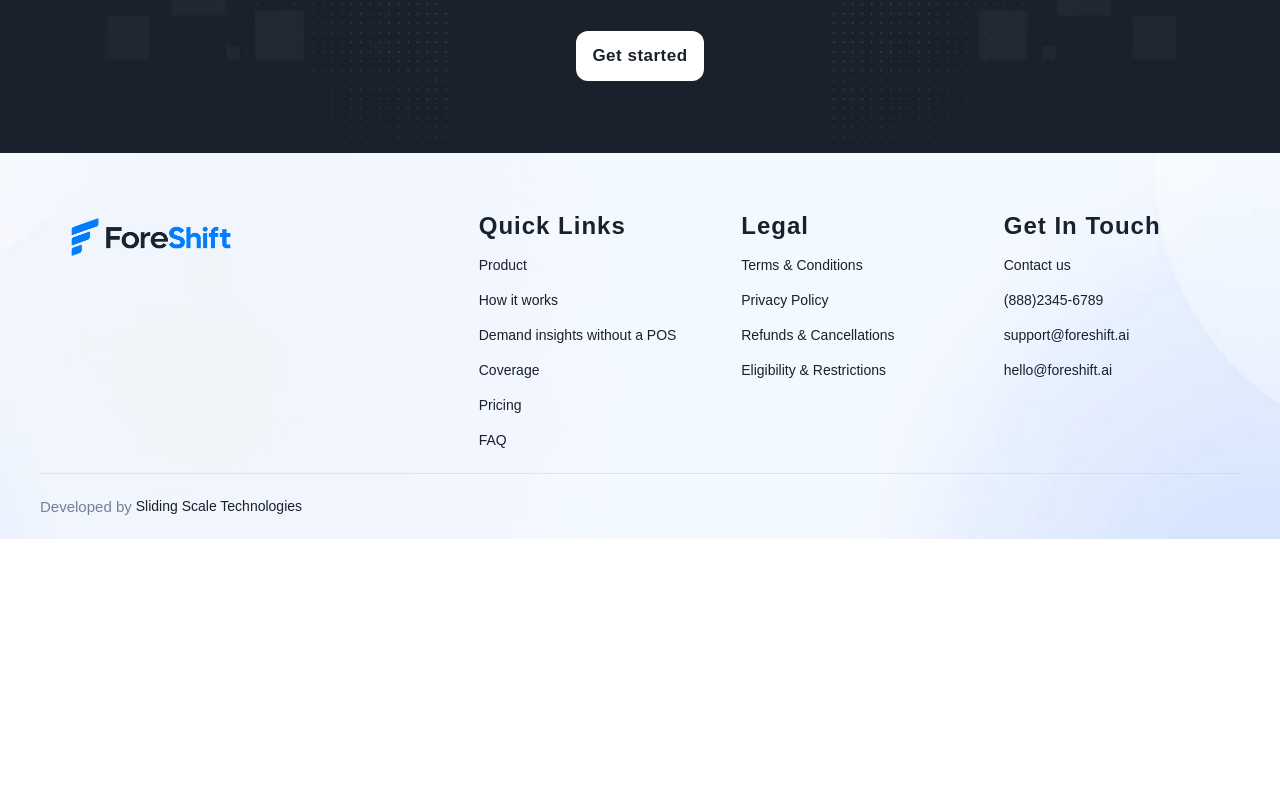
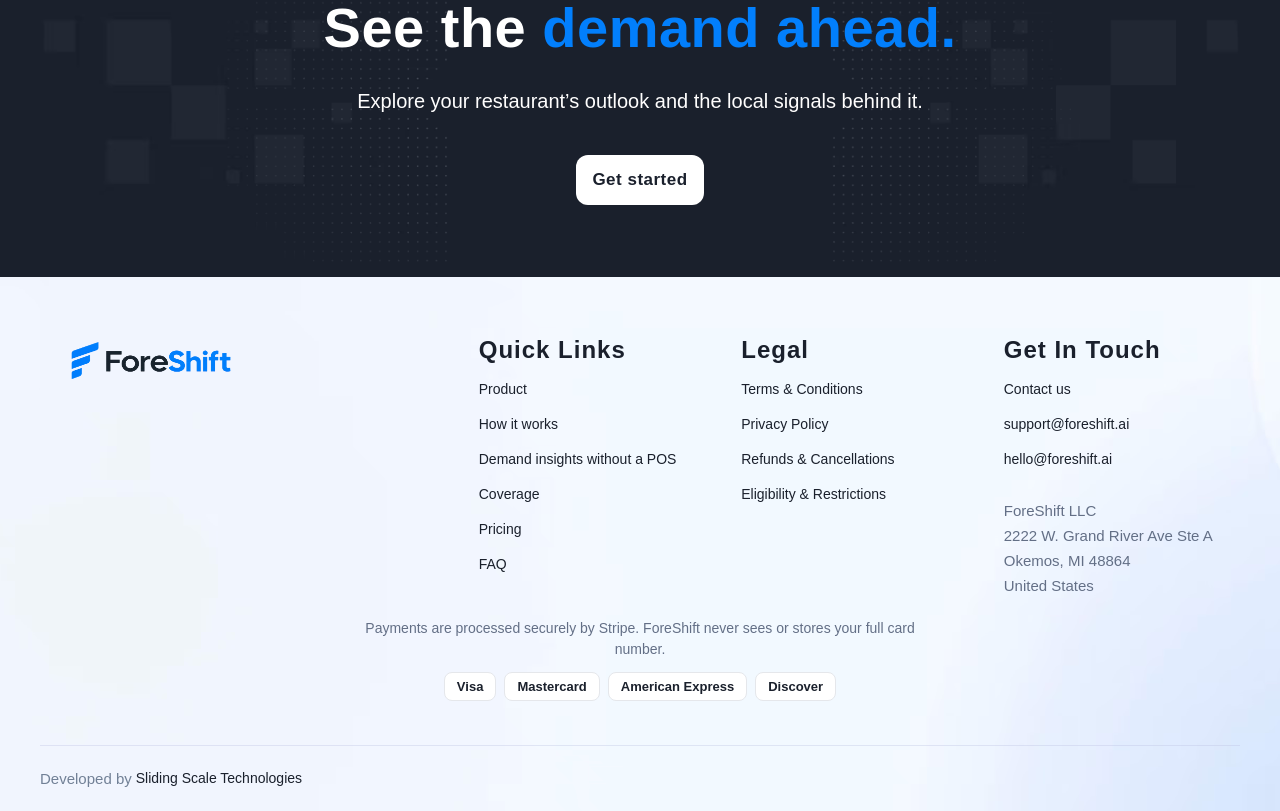
Before and after one commit to sliding-scale-tech/ForeshiftLandingNew, a React (Vite) app: page / in a window 1280 px wide. Shown: the part 8645-9456 px from the top of the page. Before the commit the page ends 9184 px from the top, so only its background shows below. Built offline with nearby package versions, Linux system fonts and the light colour scheme; no server answers.

Commit message:
minor changes

```diff
--- a/scripts/prerender/entry-server.jsx
+++ b/scripts/prerender/entry-server.jsx
@@ -7,10 +7,10 @@ import { StrictMode } from 'react'
 import { prerenderToNodeStream } from 'react-dom/static'
 import { StaticRouter } from 'react-router-dom'
 import App from '../../src/App.jsx'
-import { CONTACT_LINKS, PAGE_META, SITE_URL } from '../../src/config/site.js'
+import { ADDRESS, CONTACT_LINKS, PAGE_META, SITE_URL } from '../../src/config/site.js'
 import { FAQ, TIERS } from '../../src/config/content.js'
 
-export { CONTACT_LINKS, FAQ, PAGE_META, SITE_URL, TIERS }
+export { ADDRESS, CONTACT_LINKS, FAQ, PAGE_META, SITE_URL, TIERS }
 
 export async function render(location = '/') {
   const { prelude } = await prerenderToNodeStream(
--- a/src/components/Footer.jsx
+++ b/src/components/Footer.jsx
@@ -1,5 +1,6 @@
 import { Link } from 'react-router-dom'
-import { CONTACT_LINKS, FOOTER_LINKS, LEGAL_LINKS, LOGO, ROUTES } from '../config/site'
+import PaymentNote from './PaymentNote'
+import { ADDRESS, CONTACT_LINKS, FOOTER_LINKS, LEGAL_LINKS, LOGO, ROUTES } from '../config/site'
 
 export default function Footer() {
   return (
@@ -48,9 +49,19 @@ export default function Footer() {
                 {c.label}
               </a>
             ))}
+            <address className="foot-address">
+              {ADDRESS.name}
+              <br />
+              {ADDRESS.street}
+              <br />
+              {ADDRESS.city}, {ADDRESS.region} {ADDRESS.postalCode}
+              <br />
+              {ADDRESS.country}
+            </address>
           </div>
         </div>
       </div>
+      <PaymentNote showCards className="payment-note--footer" />
       <div className="footer-copyright">
         <div className="copyright">
           <p className="foot-text">Developed by </p>
--- /dev/null
+++ b/src/components/PaymentNote.jsx
@@ -0,0 +1,22 @@
+import { CARD_BRANDS } from '../config/site'
+
+// Stripe website checklist: say how payment data is handled and show the cards accepted.
+// Statement mirrors the Privacy Policy ("handled by Stripe ... We never receive or store your full
+// card number"). The chips are plain text labels, not brand logos; swap in the networks' official
+// marks (per their brand guidelines) if you want logos.
+export default function PaymentNote({ showCards = true, className = '' }) {
+  return (
+    <div className={`payment-note ${className}`.trim()}>
+      <p className="payment-note-text">
+        Payments are processed securely by Stripe. ForeShift never sees or stores your full card number.
+      </p>
+      {showCards && (
+        <ul className="payment-cards" aria-label="Accepted cards">
+          {CARD_BRANDS.map((b) => (
+            <li key={b} className="payment-card-chip">{b}</li>
+          ))}
+        </ul>
+      )}
+    </div>
+  )
+}
--- a/src/components/sections/Pricing.jsx
+++ b/src/components/sections/Pricing.jsx
@@ -7,6 +7,7 @@ import { Link } from 'react-router-dom'
 import CheckIcon from '../CheckIcon'
 import { CTA_LABEL, EXTERNAL, ROUTES } from '../../config/site'
 import { TIERS } from '../../config/content'
+import PaymentNote from '../PaymentNote'
 
 export function TierCards({ compact = false }) {
   return (
@@ -17,7 +18,7 @@ export function TierCards({ compact = false }) {
           <p className="pricing-card-tagline">{tier.tagline}</p>
           <p className="pricing-card-price">
             <span className="pricing-card-price-amount">${tier.price}</span>
-            <span className="pricing-card-price-period"> / month</span>
+            <span className="pricing-card-price-period"> USD / month</span>
           </p>
           {!compact && (
             <>
@@ -53,6 +54,7 @@ export default function Pricing() {
         </p>
       </div>
       <TierCards compact />
+      <PaymentNote />
       <Link to={ROUTES.pricing} className="info-link pricing-more">
         Compare plans and features
       </Link>
--- a/src/config/site.js
+++ b/src/config/site.js
@@ -44,8 +44,22 @@ export const LEGAL_LINKS = [
   { label: 'Eligibility & Restrictions', to: ROUTES.eligibility },
 ]
 
+// Business address (also shown on the legal pages). Keep in sync with Terms, Privacy and the
+// fulfillment policy, and with the PostalAddress in scripts/prerender.mjs structured data.
+export const ADDRESS = {
+  name: 'ForeShift LLC',
+  street: '2222 W. Grand River Ave Ste A',
+  city: 'Okemos',
+  region: 'MI',
+  postalCode: '48864',
+  country: 'United States',
+  countryCode: 'US',
+}
+
+// Cards accepted at checkout (Stripe). Confirm against the Stripe account before launch.
+export const CARD_BRANDS = ['Visa', 'Mastercard', 'American Express', 'Discover']
+
 export const CONTACT_LINKS = [
-  { label: '(888)2345-6789', href: 'tel:+18882345689' }, // placeholder digits, same as the sibling port — this is template contact info, not a real ForeShift number
   { label: 'support@foreshift.ai', href: 'mailto:support@foreshift.ai' },
   { label: 'hello@foreshift.ai', href: 'mailto:hello@foreshift.ai' },
 ]
--- a/src/pages/FulfillmentPolicyBody.jsx
+++ b/src/pages/FulfillmentPolicyBody.jsx
@@ -116,24 +116,21 @@ export default function FulfillmentPolicyBody() {
         They are licensed for use in operating your own venue and may not be resold, redistributed, or used to build
         a competing product.
       </p>
-      <p>- Additional jurisdiction-specific restrictions: TBD pending legal review.</p>
       <h2>7. Before you dispute a charge</h2>
       <p>
         If a charge looks wrong, please contact us first at{' '}
         <a href="mailto:support@foreshift.ai">support@foreshift.ai</a>. Most issues, a duplicate charge, an
         unexpected renewal, a report for the wrong zone, are resolved the same day and far faster than a
-        chargeback. Charges appear on your statement as <strong>[Statement descriptor TBD]</strong>.
+        chargeback.
       </p>
       <h2>8. Contact</h2>
       <p>
         Email: <a href="mailto:support@foreshift.ai">support@foreshift.ai</a>
         <br />
-        Phone: (888)2345-6789
-        <br />
         Support hours: Monday–Friday, 9:00a–6:00p ET
       </p>
       <p>
-        ForeShift
+        ForeShift LLC
         <br />
         2222 W. Grand River Ave Ste A
         <br />
--- a/src/pages/PricingPage.jsx
+++ b/src/pages/PricingPage.jsx
@@ -2,6 +2,7 @@ import { Link } from 'react-router-dom'
 import PageHero from '../components/PageHero'
 import CallToAction from '../components/sections/CallToAction'
 import { TierCards } from '../components/sections/Pricing'
+import PaymentNote from '../components/PaymentNote'
 import { ROUTES } from '../config/site'
 
 const BILLING = [
@@ -26,6 +27,7 @@ export default function PricingPage() {
       <section className="info-section">
         <div className="info-container info-container--wide">
           <TierCards />
+          <PaymentNote />
         </div>
       </section>
 
--- a/src/pages/Privacy.jsx
+++ b/src/pages/Privacy.jsx
@@ -7,7 +7,7 @@ export default function Privacy() {
       subtitle={
         <>
           This policy explains what ForeShift collects, why, and what we do with it. ForeShift is operated by{' '}
-          <strong>[Legal entity name TBD]</strong>, based in Detroit, Michigan, United States.
+          <strong>ForeShift LLC</strong>, based in Detroit, Michigan, United States.
         </>
       }
     >
@@ -44,7 +44,7 @@ export default function Privacy() {
       <p>- <strong>Stripe</strong>: to process payments and manage subscriptions.</p>
       <p>
         - <strong>Service providers</strong>: hosting, geocoding, email delivery, event and weather data, and
-        analytics, each bound to use the data only to provide their service to us. Current subprocessor list: TBD.
+        analytics, each bound to use the data only to provide their service to us.
       </p>
       <p>
         - <strong>Legal and safety</strong>: where required by law, or to protect the rights, safety, and property
@@ -62,8 +62,7 @@ export default function Privacy() {
       <p>
         We use cookies and similar technologies that are strictly necessary to run the site and keep you signed in,
         and, where you consent, analytics cookies to understand how the site is used. You can control cookies in
-        your browser settings; blocking necessary cookies may break parts of the service. Detailed cookie inventory:
-        TBD.
+        your browser settings; blocking necessary cookies may break parts of the service.
       </p>
       <h2>5. Data retention</h2>
       <p>
@@ -103,11 +102,9 @@ export default function Privacy() {
       <h2>11. Contact Us</h2>
       <p>
         Privacy questions: <a href="mailto:support@foreshift.ai">support@foreshift.ai</a>
-        <br />
-        Phone: (888)2345-6789
       </p>
       <p>
-        ForeShift
+        ForeShift LLC
         <br />
         2222 W. Grand River Ave Ste A
         <br />
--- a/src/pages/Terms.jsx
+++ b/src/pages/Terms.jsx
@@ -9,7 +9,7 @@ export default function Terms() {
       subtitle={
         <>
           These terms govern your use of the ForeShift website at foreshift.ai and the ForeShift product at
-          app.foreshift.ai, operated by <strong>[Legal entity name TBD]</strong> (&quot;ForeShift&quot;,
+          app.foreshift.ai, operated by <strong>ForeShift LLC</strong> (&quot;ForeShift&quot;,
           &quot;we&quot;, &quot;us&quot;). By creating an account or buying a product, you agree to them.
         </>
       }
@@ -105,16 +105,14 @@ export default function Terms() {
       <h2>13. Governing law</h2>
       <p>
         These terms are governed by the laws of the State of Michigan, United States, without regard to conflict of
-        law rules. Venue and dispute resolution: TBD pending legal review.
+        law rules.
       </p>
       <h2>14. Contact Us</h2>
       <p>
         Email: <a href="mailto:support@foreshift.ai">support@foreshift.ai</a>
-        <br />
-        Phone: (888)2345-6789
       </p>
       <p>
-        ForeShift
+        ForeShift LLC
         <br />
         2222 W. Grand River Ave Ste A
         <br />
--- a/src/styles/globals.css
+++ b/src/styles/globals.css
@@ -990,3 +990,73 @@
     --view: min(680px, 72svh);
   }
 }
+
+/* Payment note + accepted cards (Stripe checklist), footer and contact address. */
+.payment-note {
+  display: flex;
+  flex-direction: column;
+  align-items: center;
+  gap: 12px;
+  margin: var(--spacing-large) auto 0;
+  text-align: center;
+}
+.payment-note-text {
+  margin: 0;
+  max-width: 560px;
+  color: var(--nav-link-accessible);
+  font-family: var(--font-primary);
+  font-size: var(--font-size-small);
+  line-height: 1.5;
+}
+.payment-cards {
+  list-style: none;
+  margin: 0;
+  padding: 0;
+  display: flex;
+  flex-wrap: wrap;
+  justify-content: center;
+  gap: 8px;
+}
+.payment-card-chip {
+  padding: 6px 12px;
+  color: var(--heading-color);
+  font-family: var(--font-primary);
+  font-size: 13px;
+  font-weight: 600;
+  line-height: 1.2;
+  background-color: var(--color-white);
+  border: 1px solid var(--color-border);
+  border-radius: 8px;
+}
+.payment-note--footer {
+  margin: 0 auto var(--spacing-medium);
+}
+.foot-address,
+.contact-address {
+  font-style: normal;
+  line-height: 25px;
+}
+.foot-address {
+  margin-top: var(--spacing-small);
+  color: var(--nav-link-accessible);
+  font-size: 15px;
+}
+.contact-address {
+  margin: 0;
+  color: var(--nav-link-accessible);
+  font-size: var(--font-size-body);
+  line-height: 1.6;
+}
+.contact-subhead {
+  margin: var(--spacing-medium) 0 8px;
+  color: var(--heading-color);
+  font-family: var(--font-primary);
+  font-size: var(--font-size-body);
+  font-weight: 600;
+}
+@media screen and (max-width: 767px) {
+  .foot-address {
+    font-size: 13px;
+    line-height: 20px;
+  }
+}
```
Also changed, not shown: scripts/prerender.mjs (+9 -1 lines), src/pages/Contact.jsx (+13 -3 lines), 1 other file (tests, documents, lock files or other folders).
